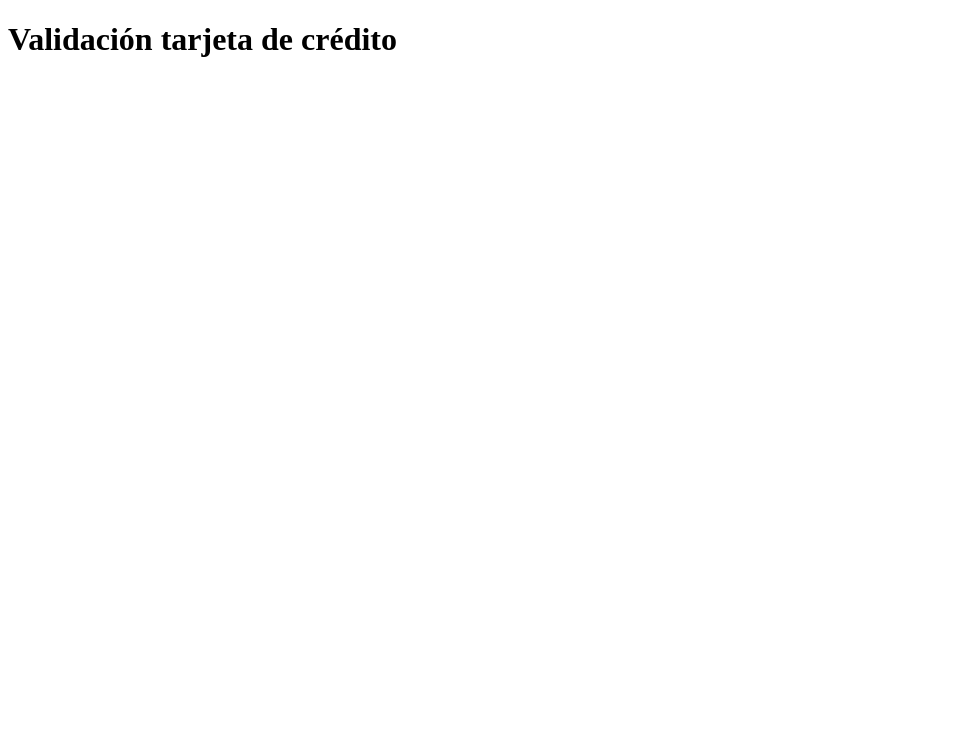
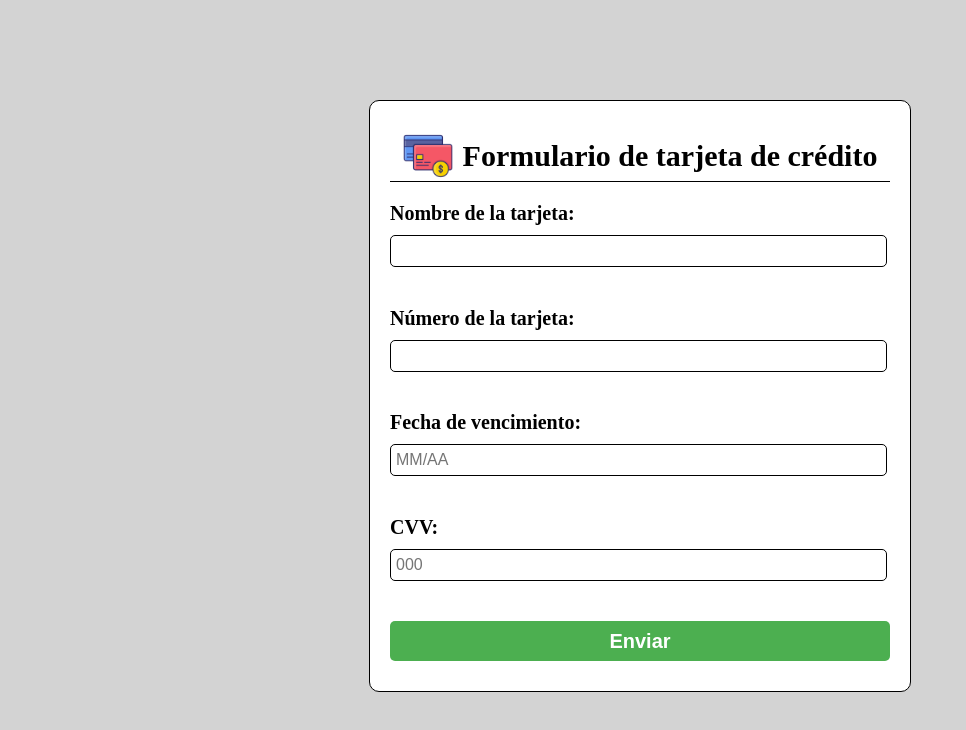
Before and after one commit to brodriguezp09/gestionTarjetaCredito, a plain HTML site: page index.html in a window 1280 px wide. Shown: the whole page, without its empty margins (0-966 px from the left). Drawn offline with Linux system fonts and the light colour scheme.

Commit message:
commit con la solución

```diff
--- /dev/null
+++ b/css/style.css
@@ -0,0 +1,88 @@
+body{
+    margin: 0px;
+    padding: 0px;
+    background-color: lightgray;
+
+}
+form{
+    width: 500px;
+    height: 550px;
+    margin: 0 auto;
+    margin-top: 100px;
+    padding: 20px;
+    border: 1px solid black;
+    background-color: white;
+    -webkit-border-radius: 10px;
+    -moz-border-radius: 10px;
+    border-radius: 10px;
+    display: flex;
+    flex-direction: column;
+    align-items: start;
+    justify-content: space-around;
+
+}
+.cabecera{
+    width: 100%;
+    height: 50px;
+    font-size: 30px;
+    font-weight: bold;
+    text-align: center;
+    line-height: 50px;
+    display: flex;
+    align-items: center;
+    justify-content: center;
+    border-bottom: 1px solid black;
+}
+.cabecera img{
+    width: 50px;
+    height: 50px;
+    margin-right: 10px;
+}
+.row{
+    display: flex;
+    flex-direction: column;
+    flex-wrap: nowrap;
+    justify-content: flex-start;
+    align-items: stretch;
+    align-content: space-around;
+    width: 100%;
+}
+
+.row label{
+    font-size: 20px;
+    font-weight: bold;
+    margin-bottom: 10px;
+}
+
+.inputInit{
+    width: 97%;
+    height: 20px;
+    margin-bottom: 20px;
+    padding: 5px;
+    font-size: 16px;
+    border: 1px solid black;
+    -webkit-border-radius: 5px;
+    -moz-border-radius: 5px;
+    border-radius: 5px;
+}
+
+.row button{
+    width: 100%;
+    height: 40px;
+    background-color: #4CAF50;
+    color: white;
+    font-size: 20px;
+    font-weight: bold;
+    border: none;
+    -webkit-border-radius: 5px;
+    -moz-border-radius: 5px;
+    border-radius: 5px;
+    cursor: pointer;
+}
+
+.input-error{
+    border: 1px solid red;
+}
+.input-ok{
+    border: 1px solid green;
+}
--- a/index.html
+++ b/index.html
@@ -4,11 +4,15 @@
     <meta charset="UTF-8">
     <meta name="viewport" content="width=device-width, initial-scale=1.0">
     <title>Validación tarjeta de crédito</title>
+    <link rel="stylesheet" type="text/css" href="css/style.css">
+    <script type="module" src="js/credit_card_validate.js"></script>
 </head>
 <body>
-    <h1>Validación tarjeta de crédito</h1>
     <form action="#" method="post">
-
+        <div class="cabecera">
+            <img src="img/card.png" alt="Tarjeta de crédito">
+            <p>Formulario de tarjeta de crédito</p>
+        </div>
 
     </form>
 
--- /dev/null
+++ b/js/credit_card_validate.js
@@ -0,0 +1,117 @@
+
+let form = document.forms[0];
+//Nombre tarjeta
+let row0 = document.createElement('div');
+row0.className = 'row';
+let labelNombre = document.createElement('label');
+labelNombre.innerHTML = 'Nombre de la tarjeta: ';
+labelNombre.htmlFor = 'inputNombre';
+let inputNombre = document.createElement('input');
+inputNombre.type = 'text';
+inputNombre.id = 'inputNombre';
+inputNombre.setAttribute('class', "inputInit")
+row0.append(labelNombre, inputNombre);
+form.append(row0);
+//num tarjeta
+let row1 = document.createElement('div');
+row1.className = 'row';
+let labelNumTarjeta = document.createElement('label');
+labelNumTarjeta.innerHTML = 'Número de la tarjeta: ';
+labelNumTarjeta.htmlFor = 'inputNumTarjeta';
+let inputNumTarjeta = document.createElement('input');
+inputNumTarjeta.type = 'text';
+inputNumTarjeta.id = 'inputNumTarjeta';
+inputNumTarjeta.setAttribute('class', "inputInit")
+row1.append(labelNumTarjeta, inputNumTarjeta);
+form.append(row1);
+//vecha de vencimiento
+let row2 = document.createElement('div');
+row2.className = 'row';
+let labelFecha = document.createElement('label');
+labelFecha.innerHTML = 'Fecha de vencimiento: ';
+labelFecha.htmlFor = 'inputFecha';
+let inputFecha = document.createElement('input');
+inputFecha.type = 'text';
+inputFecha.id = 'inputFecha';
+inputFecha.placeholder = 'MM/AA';
+inputFecha.pattern = '(0[1-9]|1[0-2])\\/\\d{2}';
+inputFecha.title = 'Formato MM/AA';
+inputFecha.setAttribute('class', "inputInit")
+row2.append(labelFecha, inputFecha);
+form.append(row2);
+//cvv
+let row3 = document.createElement('div');
+row3.className = 'row';
+let labelCVV = document.createElement('label');
+labelCVV.innerHTML = 'CVV: ';
+labelCVV.htmlFor = 'inputCVV';
+let inputCVV = document.createElement('input');
+inputCVV.type = 'text';
+inputCVV.id = 'inputFecha';
+inputCVV.placeholder = '000';
+inputCVV.setAttribute('class', "inputInit")
+row3.append(labelCVV, inputCVV);
+form.append(row3);
+//boton
+let row4 = document.createElement('div');
+row4.className = 'row';
+let boton = document.createElement('button');
+boton.type = 'submit';
+boton.disabled = true;
+boton.innerHTML = 'Enviar';
+row4.append(boton);
+form.append(row4);
+
+//add event listener
+inputNombre.addEventListener('blur', (event) =>{ validarNombre(event.target)});
+inputNumTarjeta.addEventListener('blur', (event) =>{ validarNumTarjeta(event.target)});
+inputFecha.addEventListener('blur', (event) =>{ validarFecha(event.target)});
+inputCVV.addEventListener('blur', (event) =>{ validarCVV(event.target)});
+
+function changeInputStyle(input, resultRegex){
+    if(!resultRegex){
+        input.classList.add('input-error');
+        input.classList.remove('input-ok');
+    }else{
+        input.classList.add('input-ok');
+        input.classList.remove('input-error');
+    }
+}
+
+function validarNombre(input){
+    const regex = /^(MasterCard|Visa|American Express)$/;
+    changeInputStyle(input, regex.test(input.value));
+}
+
+function validarNumTarjeta(event){
+    if (inputNombre.value.length == 0){
+        return
+    }
+    let regex;
+    switch(inputNombre.value){
+        case 'MasterCard':
+            regex = /^(5[1-5]\d{14})$/;
+            break;
+        case 'Visa':
+            regex = /^(4\d{12}(?:\d{3})?)$/;
+            break;
+        case 'American Express':
+            regex = /^(3[47]\d{13})$/;
+            break;
+        default:
+            regex = /^/
+    }
+
+    changeInputStyle(event, regex.test(event.value));
+
+}
+
+function validarFecha(event){
+    const regex = /^(0[1-9]|1[0-2])\/\d{2}$/
+    changeInputStyle(event, regex.test(event.value));
+}
+
+function validarCVV(event){
+    const regex = /^\d{3}$/
+    changeInputStyle(event, regex.test(event.value));
+}
```
Also changed, not shown: img/card.png (added).
